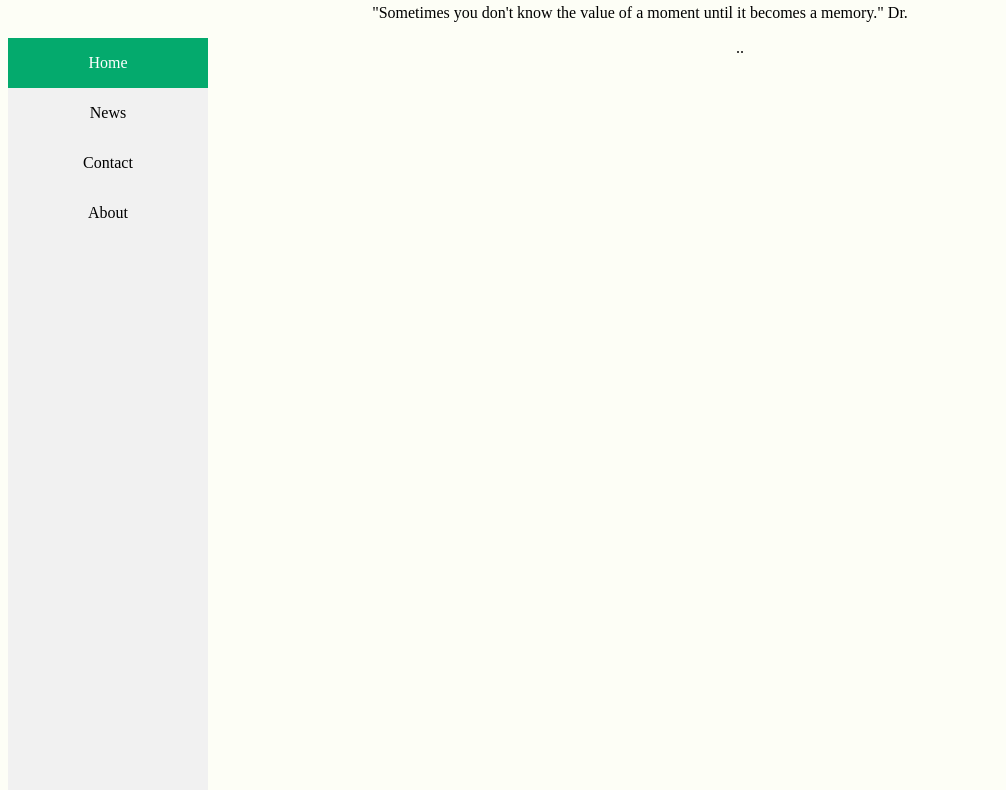
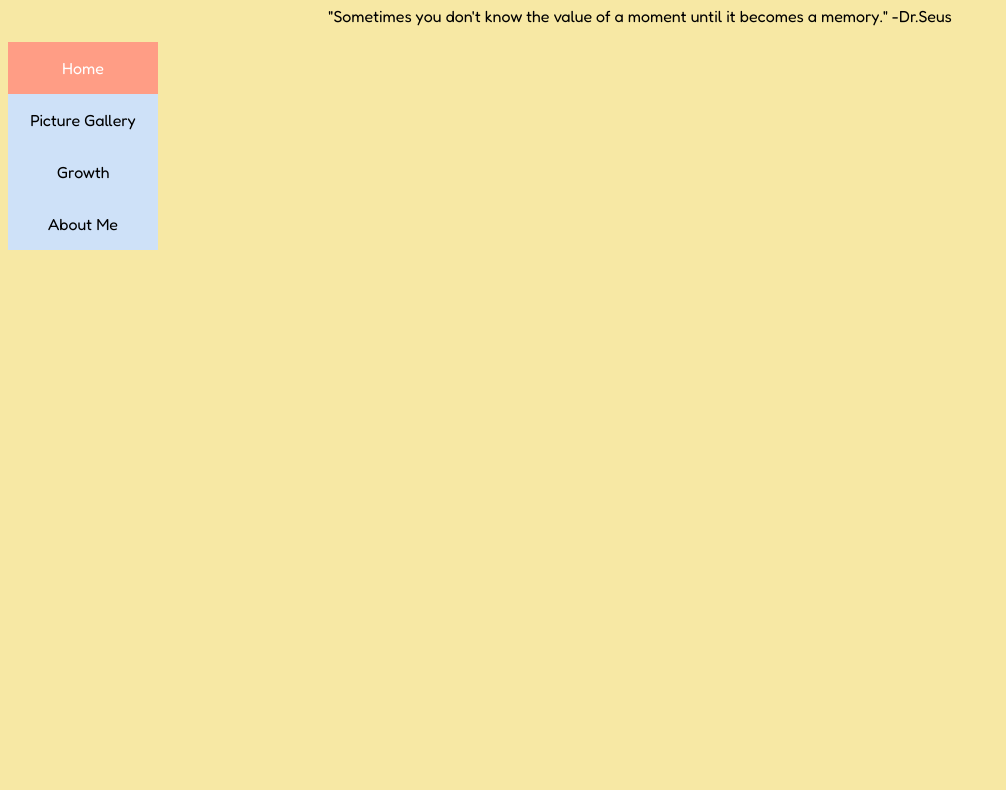
Before and after one commit to keatonjchan/keatonjchan.github.io, a plain HTML site: page index.html in a window 1280 px wide. Shown: the part 76-866 px from the top of the page, without its empty margins (0-1006 px from the left). After the commit the page ends 800 px from the top, so only its background shows below. Drawn offline with Linux system fonts and the light colour scheme; a web font is replaced by a local one.

Commit message:
I changed some of the colors this class and also changed the sidebars.Furthermore, I have also attempted to make a new page. I look to work a bit at home and fix the sidebar next class.

```diff
--- a/index.html
+++ b/index.html
@@ -10,20 +10,16 @@
     <div class="container">
       <h1>Keaton's Website</h1>
 
-      <p>"Sometimes you don't know the value of a moment until it becomes a memory." Dr.</p>
+      <p>"Sometimes you don't know the value of a moment until it becomes a memory." -Dr.Seus</p>
 
-    <!-- The sidebar -->
     <div class="sidebar">
       <a class="active" href="#home">Home</a>
-      <a href="#news">News</a>
-      <a href="#contact">Contact</a>
-      <a href="#about">About</a>
+      <a href="Picture_Gallery.html">Picture Gallery</a>
+      <a href="#Growth">Growth</a>
+      <a href="#About Me">About Me</a>
     </div>
 
-    <!-- Page content -->
-    <div class="content">
-      ..
-    </div>
+
    </div>
 
   </body>
--- a/styles.css
+++ b/styles.css
@@ -1,8 +1,9 @@
 @import url('https://fonts.googleapis.com/css2?family=Gloock&display=swap');
+@import url('https://fonts.googleapis.com/css2?family=Fredoka:wght@300..700&display=swap');
 
 html{
-    font-family: 'Gloock', serif;
-    background: rgb(253, 254, 246);
+    font-family: 'Fredoka';
+    background: #F7E8A4;
 }
 
 .container {
@@ -11,11 +12,11 @@ html{
 /* The side navigation menu */
 .sidebar {
     margin: 0;
-    padding: 0;
-    width: 200px;
-    background-color: #f1f1f1;
+    padding: 50;
+    width: 150px;
+    background-color: #cee1f8;
     position: fixed;
-    height: 100%;
+    height: 200;
     overflow: auto;
   }
 
@@ -29,13 +30,13 @@ html{
 
   /* Active/current link */
   .sidebar a.active {
-    background-color: #04AA6D;
+    background-color: #FF9D85;
     color: white;
   }
 
   /* Links on mouse-over */
   .sidebar a:hover:not(.active) {
-    background-color: #555;
+    background-color: #6F97D8;
     color: white;
   }
 
```
Also changed, not shown: Pages/Picture_Gallery.html (added, +20 -0 lines), assets/red-blue-watercolor-background_95678-188.avif (added).
